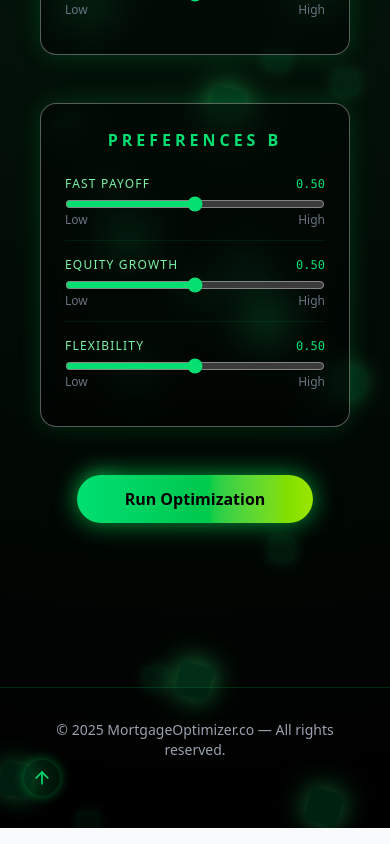
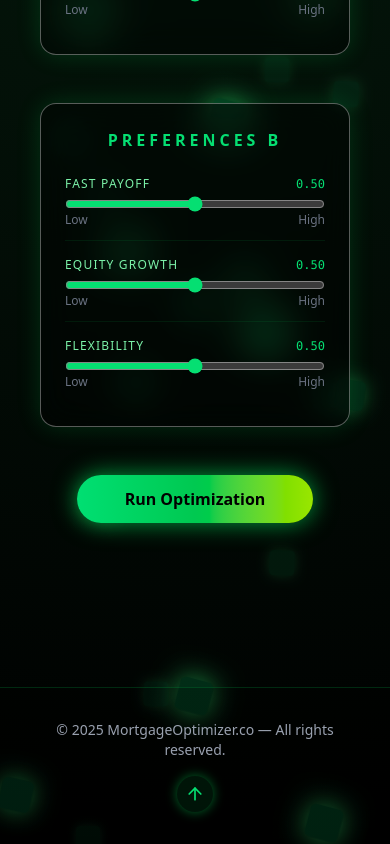
Before and after one commit to AliH7861/mortgageOptimizer, a React (Vite) app: page / in a window 390 px wide. Shown: the part 1761-2605 px from the top of the page. Built offline with nearby package versions, Linux system fonts and the light colour scheme; a web font is replaced by a local one.

Commit message:
fixing more mobile ui

```diff
--- a/src/components/Footer.jsx
+++ b/src/components/Footer.jsx
@@ -2,14 +2,19 @@ import { ArrowUp } from "lucide-react";
 
 export const Footer = () => {
   return (
-    <footer className="py-8 px-6 bg-black/20 border-t border-green-500/20 mt-16 flex flex-wrap justify-between items-center">
+    <footer
+      className="py-8 px-6 bg-black/20 border-t border-green-500/20 mt-16
+      flex flex-col sm:flex-row justify-between items-center gap-4 text-center sm:text-left"
+    >
       <p className="text-sm text-gray-400">
         &copy; {new Date().getFullYear()} MortgageOptimizer.co — All rights reserved.
       </p>
+
       <a
         href="#hero"
         className="p-2 rounded-full bg-green-500/10 hover:bg-green-500/20 text-green-400
-          transition-colors shadow-[0_0_12px_rgba(0,255,100,0.4)] hover:shadow-[0_0_20px_rgba(0,255,100,0.6)]"
+        transition-colors shadow-[0_0_12px_rgba(0,255,100,0.4)]
+        hover:shadow-[0_0_20px_rgba(0,255,100,0.6)]"
       >
         <ArrowUp size={20} />
       </a>
--- a/src/components/FormB_ReturningBuyers.jsx
+++ b/src/components/FormB_ReturningBuyers.jsx
@@ -268,7 +268,7 @@ export const FormB_ReturningBuyers = () => {
               <h2 className="tracking-[0.25em] uppercase text-green-400 text-base font-bold mb-6">
                 Personal & Employment
               </h2>
-              <div className="grid grid-cols-2 gap-4">
+              <div className="grid grid-cols-1 md:grid-cols-2 gap-4">
                 <FloatingInput type="number" name="age" label="Age" value={formData.age}
                   onChange={handleChange} increment={() => increment("age")} decrement={() => decrement("age")} />
                 <FloatingStepper label="Employment Type" name="employmentType"
@@ -288,7 +288,7 @@ export const FormB_ReturningBuyers = () => {
               <h2 className="tracking-[0.25em] uppercase text-green-400 text-base font-bold mb-6">
                 Property & Mortgage (Current)
               </h2>
-              <div className="grid grid-cols-2 gap-4">
+              <div className="grid grid-cols-1 md:grid-cols-2 gap-4">
                 <FloatingInput type="number" name="currentPropertyValue" label="Current Property Value"
                   value={formData.currentPropertyValue} onChange={handleChange}
                   increment={() => increment("currentPropertyValue")} decrement={() => decrement("currentPropertyValue")} />
```
Also changed, not shown: 1 other file (tests, documents, lock files or other folders).
